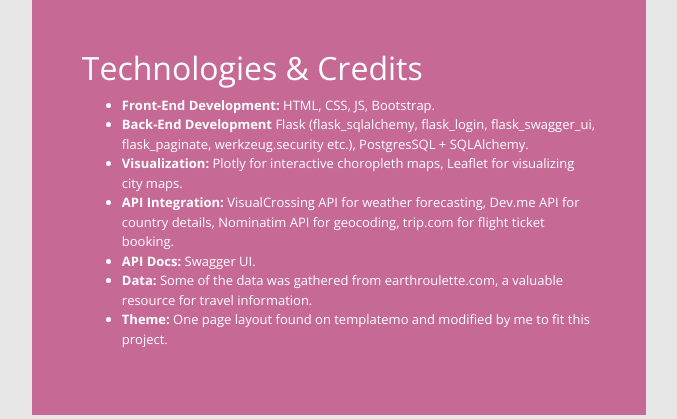
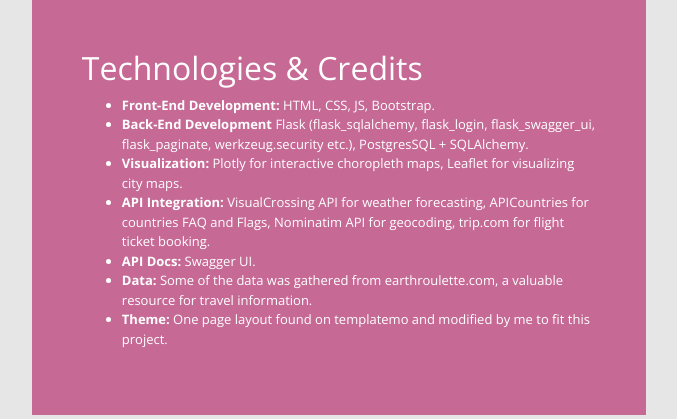
Before and after one commit to georgescutelnicu/Wanderlust, a Flask app: page /about in a window 1280 px wide. Shown: the part 2124-2543 px from the top of the page, without its empty margins (557-1234 px from the left). Run offline with Flask 3, Linux system fonts and the light colour scheme; some libraries are stand-ins or nearby versions.

Commit message:
Update About page: Migrate to ApiCountries

```diff
--- a/templates/about.html
+++ b/templates/about.html
@@ -80,7 +80,7 @@
                 <li><strong class="fw900">Front-End Development:</strong> HTML, CSS, JS, Bootstrap.</li>
                 <li><strong class="fw900">Back-End Development</strong> Flask (flask_sqlalchemy, flask_login, flask_swagger_ui, flask_paginate, werkzeug.security etc.), PostgresSQL + SQLAlchemy.</li>
                 <li><strong class="fw900">Visualization:</strong> Plotly for interactive choropleth maps, Leaflet for visualizing city maps.</li>
-                <li><strong class="fw900">API Integration:</strong> VisualCrossing API for weather forecasting, Dev.me API for country details,
+                <li><strong class="fw900">API Integration:</strong> VisualCrossing API for weather forecasting, APICountries for countries FAQ and Flags,
                     Nominatim API for geocoding, trip.com for flight ticket booking.</li>
                 <li><strong class="fw900">API Docs:</strong> Swagger UI.</li>
                 <li><strong class="fw900">Data:</strong> Some of the data was gathered from earthroulette.com, a valuable resource for travel information.</li>
```
